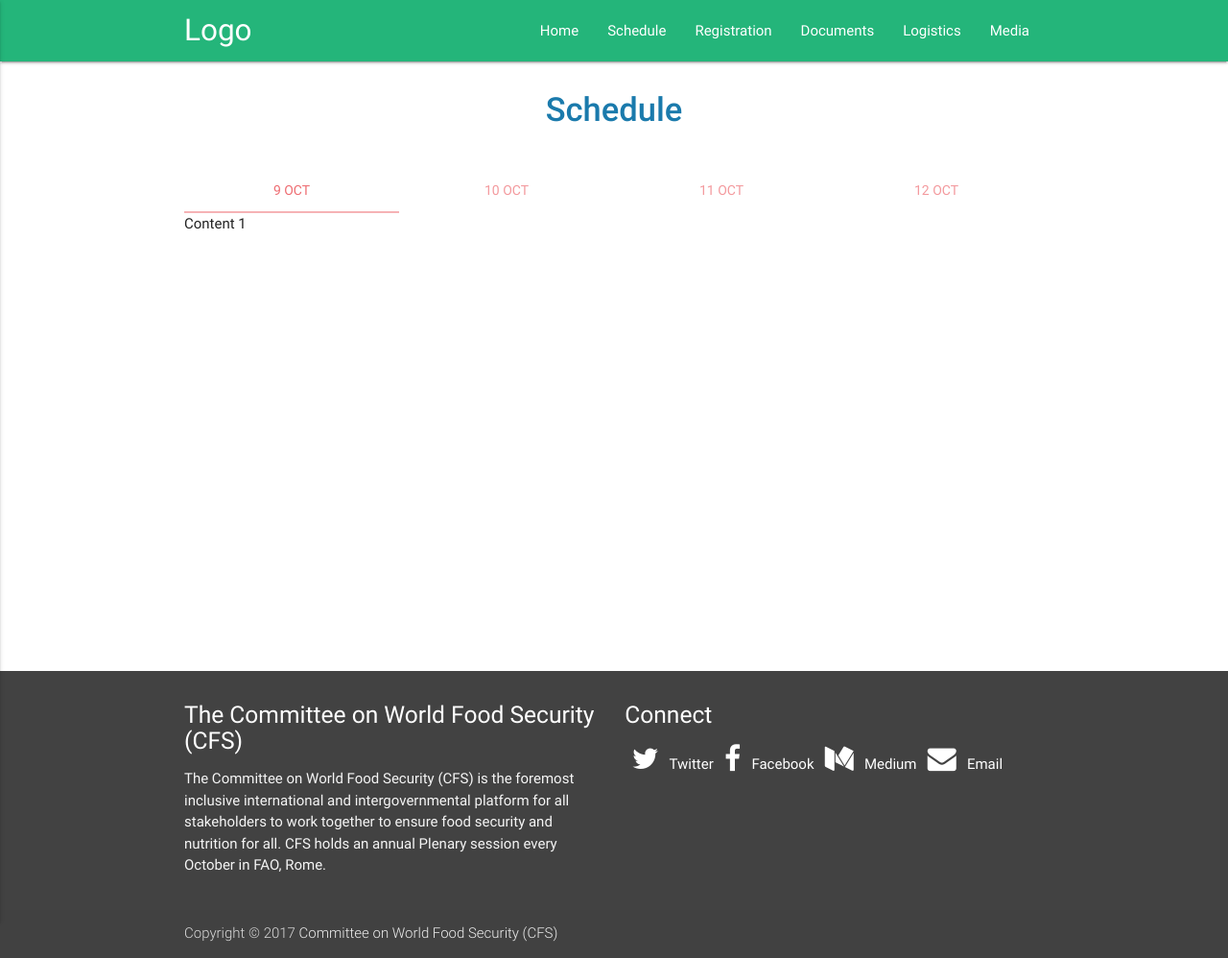
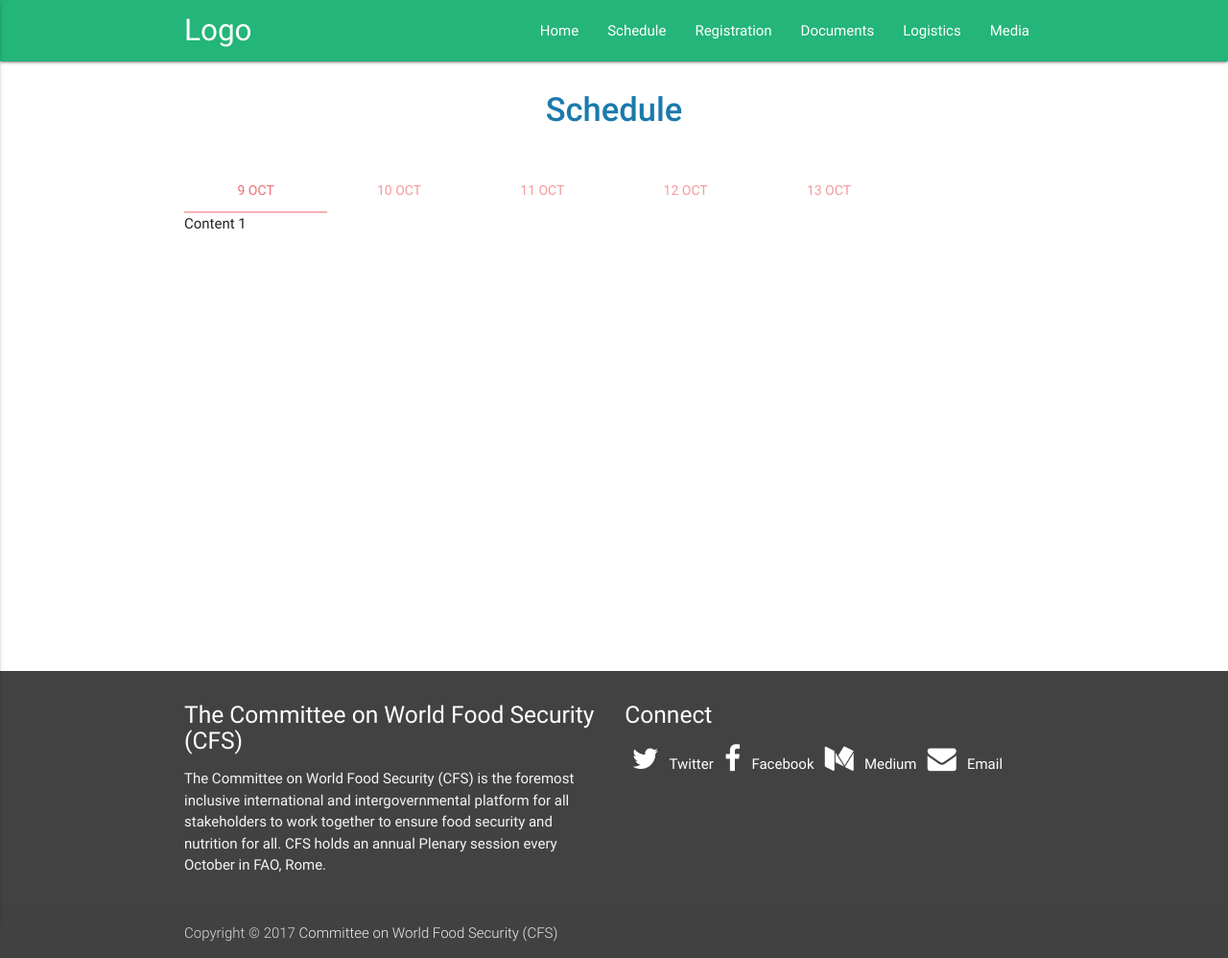
Before and after one commit to UNCFS/uncfs.github.io, a Jekyll site: the page built from 01-Schedule.html, in a window 1280 px wide. Shown: the whole page at 96% size. Built offline with Jekyll 4.4.1, drawn with Linux system fonts in a browser that asks for light colours.

Commit message:
Tab responsive

```diff
--- a/01-Schedule.html
+++ b/01-Schedule.html
@@ -8,11 +8,11 @@ permalink: /schedule/
     <div class="row">
     <div class="col s12">
       <ul class="tabs">
-        <li class="tab col s3"><a class="active"href="#9Oct">9 Oct</a></li>
-        <li class="tab col s3"><a  href="#10Oct">10 Oct</a></li>
-        <li class="tab col s3 "><a href="#11Oct">11 Oct</a></li>
-        <li class="tab col s3"><a href="#12Oct">12 Oct</a></li>
-        <li class="tab col s3"><a href="#13Oct">13 Oct</a></li>
+        <li class="tab col s2"><a class="active"href="#9Oct">9 Oct</a></li>
+        <li class="tab col s2"><a  href="#10Oct">10 Oct</a></li>
+        <li class="tab col s2"><a href="#11Oct">11 Oct</a></li>
+        <li class="tab col s2"><a href="#12Oct">12 Oct</a></li>
+        <li class="tab col s2"><a href="#13Oct">13 Oct</a></li>
 
       </ul>
     </div>
--- a/sass/_media.scss
+++ b/sass/_media.scss
@@ -0,0 +1,6 @@
+@media only screen and (max-width: 992px){
+    .tabs .tab a {
+        padding: 0 0px;
+        transform: rotate(90deg);
+    }
+}
```
